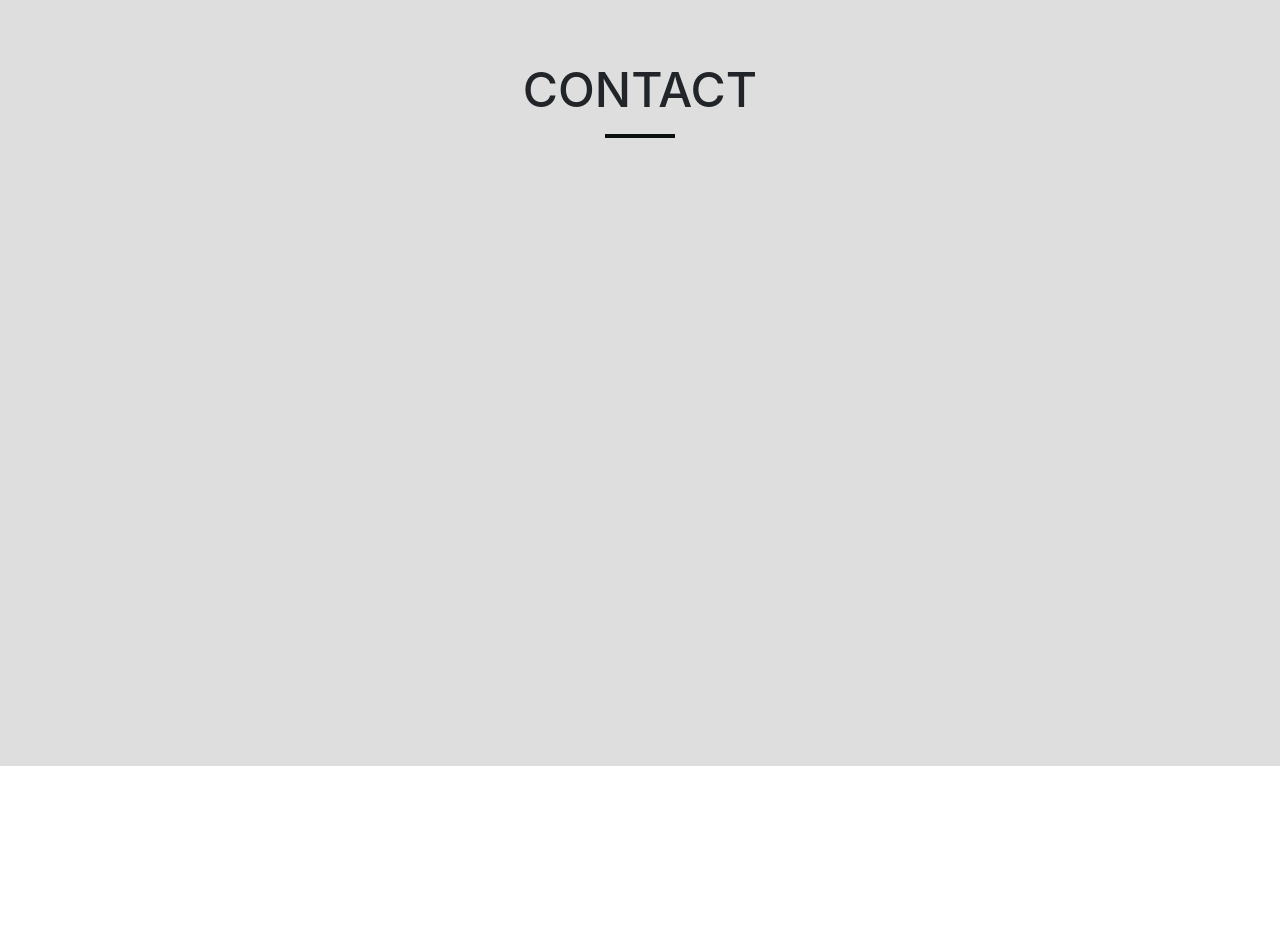
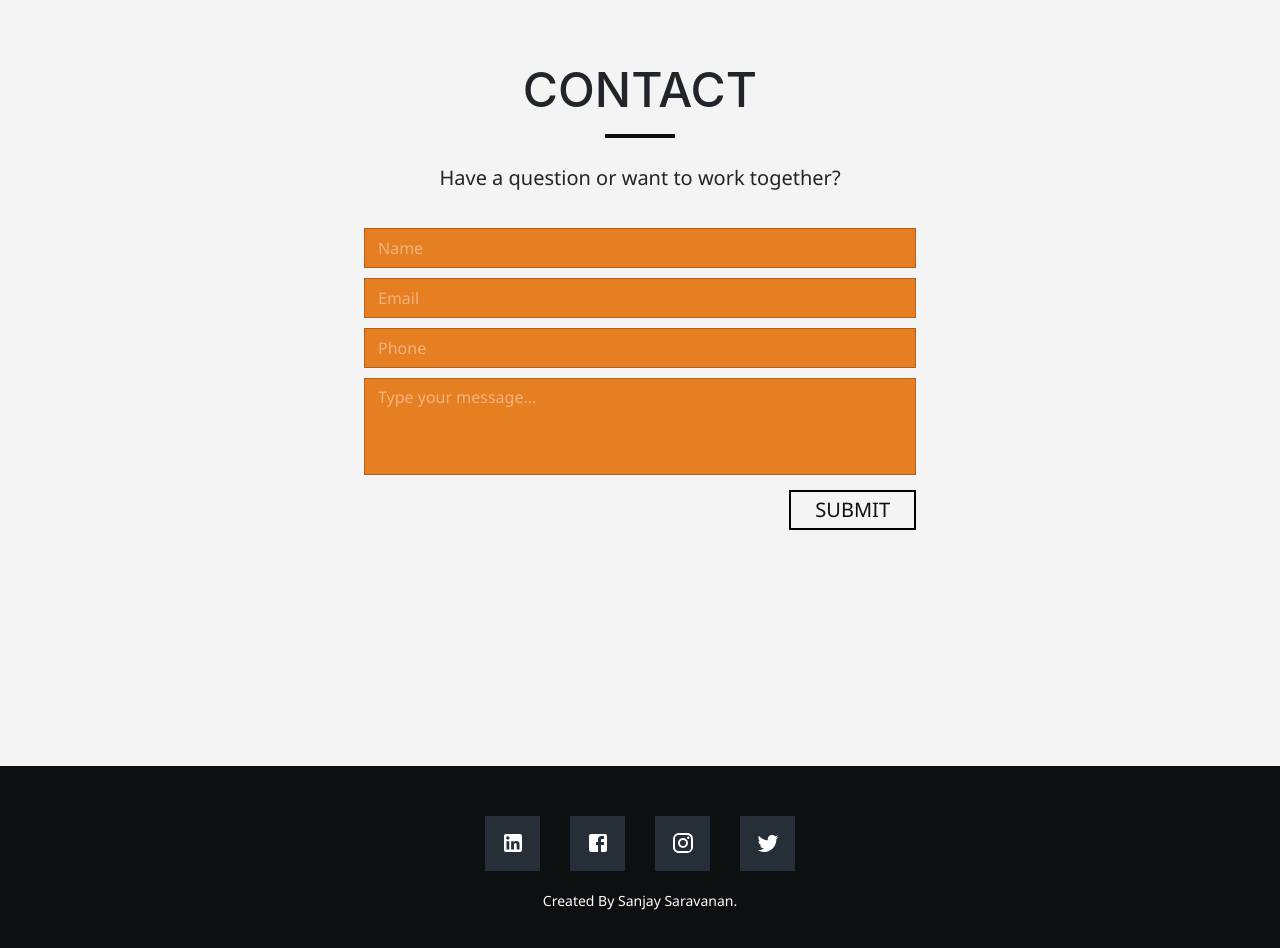
Before and after one commit to sanjaysaravanan/website-3.0, a React (Create React App) app: page / in a window 1280 px wide. Shown: the part 2820-3768 px from the top of the page. Before the commit the page ends 3586 px from the top, so only its background shows below. Built offline with nearby package versions, Linux system fonts and the light colour scheme; the HTML template or start-up script is replaced by a standard one.

Commit message:
Website Design Completed

```diff
--- a/package.json
+++ b/package.json
@@ -8,10 +8,12 @@
     "@emotion/styled": "^10.0.27",
     "@material-ui/core": "^4.10.2",
     "@material-ui/icons": "^4.9.1",
+    "@material-ui/lab": "^4.0.0-alpha.56",
     "@material-ui/styles": "^4.10.0",
     "@testing-library/jest-dom": "^4.2.4",
     "@testing-library/react": "^9.5.0",
     "@testing-library/user-event": "^7.2.1",
+    "axios": "^0.19.2",
     "bootstrap": "^4.5.0",
     "gh-pages": "^3.1.0",
     "react": "^16.13.1",
--- a/src/App.js
+++ b/src/App.js
@@ -20,7 +20,7 @@ const theme = createMuiTheme({
     },
     secondary: {
       main: "#0d1011",
-      dark: "#dedede",
+      dark: "#F4F4F4",
       light: "#616161"
     },
     background: { default: "#f9fafb" }
--- /dev/null
+++ b/src/api/Notification/Notification.js
@@ -0,0 +1,5 @@
+import { notificationInstance } from "../../axios.config";
+
+export function sendMail(data) {
+  return notificationInstance.post(`/api/send-mail`, data);
+}
--- /dev/null
+++ b/src/axios.config.js
@@ -0,0 +1,19 @@
+import axios from "axios";
+const CancelToken = axios.CancelToken;
+const source = CancelToken.source();
+
+const notificationInstance = axios.create({
+  baseURL: "http://localhost:" + process.env.PORT,
+  timeout: 10000,
+  cancelToken: source.token
+});
+const res = function(response) {
+  return response.data;
+};
+const error = function(error) {
+  return Promise.reject(error);
+};
+
+notificationInstance.interceptors.response.use(res, error);
+
+export { notificationInstance };
--- a/src/pages/Contact/Contact.js
+++ b/src/pages/Contact/Contact.js
@@ -1,5 +1,6 @@
 import React from "react";
-import { makeStyles } from "@material-ui/core";
+import { makeStyles, Typography } from "@material-ui/core";
+import Form from "./Form";
 const useStyles = makeStyles(theme => ({
   root: {
     height: "100vh",
@@ -7,6 +8,9 @@ const useStyles = makeStyles(theme => ({
     transition: ".3s",
     backgroundColor: theme.palette.secondary.dark,
     paddingTop: 100
+  },
+  typoDiv: {
+    padding: "24px 0px"
   }
 }));
 
@@ -16,6 +20,12 @@ function Contact() {
     <div className={classes.root}>
       <div className="nav-header">CONTACT</div>
       <div className="header-bar"></div>
+      <div className={classes.typoDiv}>
+        <Typography variant="h6">
+          Have a question or want to work together?
+        </Typography>
+      </div>
+      <Form />
     </div>
   );
 }
--- /dev/null
+++ b/src/pages/Contact/Form.js
@@ -0,0 +1,227 @@
+import React, { useState } from "react";
+
+import {
+  Typography,
+  makeStyles,
+  Container,
+  withStyles,
+  TextField,
+  Snackbar,
+  Backdrop,
+  CircularProgress
+} from "@material-ui/core";
+import MuiAlert from "@material-ui/lab/Alert";
+
+import { sendMail } from "../../api/Notification/Notification";
+
+const useStyles = makeStyles(theme => ({
+  contactRoot: {
+    textAlign: "start"
+  },
+  input: {
+    color: "white"
+  },
+  textField: {
+    marginTop: 10
+  },
+  boxButton: {
+    display: "flex",
+    justifyContent: "flex-end",
+    flexBasis: "100%",
+    padding: "15px 0",
+    "&:hover": {
+      color: theme.palette.primary.light,
+      textDecoration: "none"
+    }
+  },
+  navigationLink: {
+    color: "#000",
+    "&:hover": {
+      color: theme.palette.primary.light,
+      textDecoration: "none"
+    }
+  },
+  backdrop: {
+    zIndex: theme.zIndex.drawer + 1,
+    color: "#fff"
+  },
+  text: {
+    color: theme.palette.secondary.main,
+    fontSize: "24px",
+    padding: "2px 24px",
+    border: "2px solid #000",
+    "&:hover": {
+      backgroundColor: theme.palette.primary.main,
+      border: "2px solid #E67E22"
+    },
+    cursor: "pointer",
+    transition: ".3s"
+  }
+}));
+
+const CssTextField = withStyles({
+  root: {
+    borderRadius: 0,
+    backgroundColor: "#E67E22",
+    "& .MuiOutlinedInput-root": {
+      "& fieldset": {
+        borderRadius: 0
+      },
+      "&:hover fieldset": {
+        borderRadius: 0
+      },
+      "&.Mui-focused fieldset": {
+        borderColor: "black",
+        borderRadius: 0
+      }
+    }
+  }
+})(TextField);
+
+export default function() {
+  const classes = useStyles();
+  const [name, setName] = useState("");
+  const [email, setEmail] = useState("");
+  const [phone, setPhone] = useState("");
+  const [message, setMessage] = useState("");
+  const [open, setOpen] = React.useState(false);
+  const [backDropOpen, setBackDropOpen] = React.useState(false);
+
+  const handleEmailChange = event => {
+    setEmail(event.target.value);
+  };
+
+  const handleNameChange = event => {
+    setName(event.target.value);
+  };
+
+  const handlePhoneChange = event => {
+    setPhone(event.target.value);
+  };
+
+  const handleMessageChange = event => {
+    setMessage(event.target.value);
+  };
+
+  const onSubmit = event => {
+    console.log("Submit");
+    event.preventDefault();
+    setBackDropOpen(true);
+    sendMail({ name, email, phone, message })
+      .then(() => {
+        setName("");
+        setEmail("");
+        setPhone("");
+        setMessage("");
+        setBackDropOpen(false);
+        setOpen(true);
+      })
+      .catch(er => {
+        console.log(er);
+        setBackDropOpen(false);
+      });
+  };
+
+  function Alert(props) {
+    return <MuiAlert elevation={6} variant="filled" {...props} />;
+  }
+
+  const handleClose = (event, reason) => {
+    if (reason === "clickaway") {
+      return;
+    }
+
+    setOpen(false);
+  };
+
+  return (
+    <>
+      <Backdrop
+        className={classes.backdrop}
+        open={backDropOpen}
+        onClick={handleClose}
+      >
+        <CircularProgress color="inherit" />
+      </Backdrop>
+      <Container className={classes.contactRoot} maxWidth={"sm"}>
+        <form id="messageMail" autoComplete="off" onSubmit={onSubmit}>
+          <CssTextField
+            label=""
+            variant="outlined"
+            size="small"
+            placeholder="Name"
+            name="name"
+            type="text"
+            value={name}
+            fullWidth
+            InputProps={{ className: classes.input }}
+            className={classes.textField}
+            onChange={handleNameChange}
+            required
+          />
+          <CssTextField
+            label=""
+            variant="outlined"
+            size="small"
+            required
+            name="email"
+            placeholder="Email"
+            type="email"
+            value={email}
+            fullWidth
+            InputProps={{ className: classes.input }}
+            className={classes.textField}
+            onChange={handleEmailChange}
+          />
+          <CssTextField
+            label=""
+            variant="outlined"
+            size="small"
+            type="tel"
+            value={phone}
+            name="phone"
+            placeholder="Phone"
+            fullWidth
+            inputProps={{
+              pattern: "[0-9]{10}"
+            }}
+            InputProps={{ className: classes.input }}
+            className={classes.textField}
+            onChange={handlePhoneChange}
+            required
+          />
+          <CssTextField
+            label=""
+            variant="outlined"
+            multiline
+            rows={4}
+            value={message}
+            name="message"
+            size="small"
+            placeholder="Type your message..."
+            fullWidth
+            InputProps={{ className: classes.input }}
+            className={classes.textField}
+            onChange={handleMessageChange}
+            required
+          />
+          <div className={classes.boxButton}>
+            <Snackbar
+              anchorOrigin={{ vertical: "bottom", horizontal: "right" }}
+              open={open}
+              autoHideDuration={4000}
+              onClose={handleClose}
+            >
+              <Alert onClose={handleClose} severity="success">
+                Thanks for submitting !
+              </Alert>
+            </Snackbar>
+            <div className={classes.text} onClick={onSubmit}>
+              <Typography variant="h6">SUBMIT</Typography>
+            </div>
+          </div>
+        </form>
+      </Container>
+    </>
+  );
+}
--- /dev/null
+++ b/src/pages/Footer/Copyright.js
@@ -0,0 +1,20 @@
+import React from "react";
+import { Typography, makeStyles } from "@material-ui/core";
+const useStyles = makeStyles(theme => ({
+  root: {
+    marginTop: 20,
+    marginBottom: 20,
+    color: "#FFF"
+  }
+}));
+
+export default function Copyright() {
+  const classes = useStyles();
+  return (
+    <div className={classes.root}>
+      <Typography variant="body2" align="center">
+        Created By Sanjay Saravanan.
+      </Typography>
+    </div>
+  );
+}
--- /dev/null
+++ b/src/pages/Footer/Footer.js
@@ -0,0 +1,89 @@
+import React from "react";
+import { makeStyles, Link } from "@material-ui/core";
+import { Facebook, Twitter, Instagram, LinkedIn } from "@material-ui/icons";
+import Copyright from "./Copyright";
+const useStyles = makeStyles(theme => ({
+  root: {
+    width: "100%",
+    transition: ".3s",
+    paddingTop: 50,
+    paddingBottom: 50,
+    backgroundColor: theme.palette.secondary.main
+  },
+  comingSoon: {
+    paddingTop: "20px"
+  },
+  iconDiv: {
+    height: 55,
+    width: 55,
+    margin: "0px 15px",
+    backgroundColor: "#262F38",
+    color: "#FFF",
+    display: "flex",
+    justifyContent: "center",
+    alignItems: "center",
+    transition: "0.3s",
+    "&:hover": {
+      transform: "scale(0.7)",
+      backgroundColor: theme.palette.primary.main
+    }
+  },
+  iconsDiv: {
+    display: "flex",
+    justifyContent: "center",
+    alignItems: "center"
+  }
+}));
+
+function Blog() {
+  const classes = useStyles();
+  return (
+    <div className={classes.root}>
+      <div className={classes.iconsDiv}>
+        <Link
+          color="inherit"
+          href="https://www.linkedin.com/in/sanjaysaravanan21"
+          target="_blank"
+          className={classes.linkDiv}
+        >
+          <div className={classes.iconDiv}>
+            <LinkedIn />
+          </div>
+        </Link>
+        <Link
+          color="inherit"
+          href="https://www.facebook.com/sanjaysaravanan21"
+          target="_blank"
+          className={classes.linkDiv}
+        >
+          <div className={classes.iconDiv}>
+            <Facebook />
+          </div>
+        </Link>
+        <Link
+          color="inherit"
+          href="https://www.instagram.com/sanjaysaravanan_21"
+          target="_blank"
+          className={classes.linkDiv}
+        >
+          <div className={classes.iconDiv}>
+            <Instagram />
+          </div>
+        </Link>
+        <Link
+          color="inherit"
+          href="https://twitter.com/sanjaysaravan21"
+          target="_blank"
+          className={classes.linkDiv}
+        >
+          <div className={classes.iconDiv}>
+            <Twitter />
+          </div>
+        </Link>
+      </div>
+      <Copyright />
+    </div>
+  );
+}
+
+export default Blog;
--- a/src/pages/NavBar/NavigationBar.js
+++ b/src/pages/NavBar/NavigationBar.js
@@ -8,6 +8,7 @@ import Contact from "../Contact/Contact";
 import "./Navbar.css";
 import MenuIcon from "@material-ui/icons/Menu";
 import CloseIcon from "@material-ui/icons/Close";
+import Footer from "../Footer/Footer";
 
 const getDimensions = ele => {
   const { height } = ele.getBoundingClientRect();
@@ -289,6 +290,7 @@ function NavBar() {
       <div id="contact" ref={contactRef}>
         <Contact />
       </div>
+      <Footer />
     </>
   );
 }
```
Also changed, not shown: 1 other file (tests, documents, lock files or other folders).
